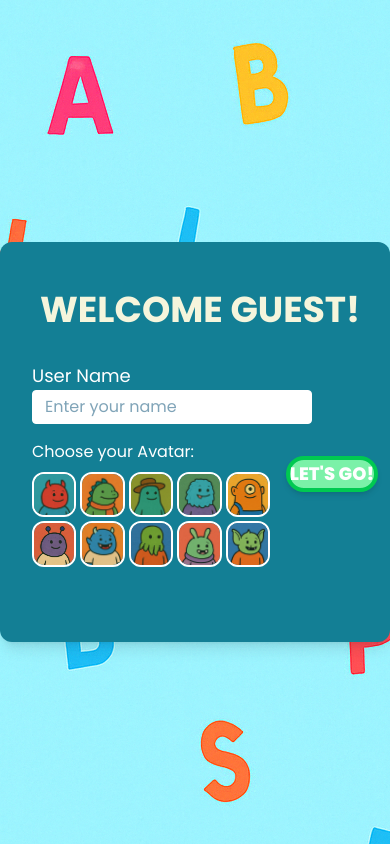
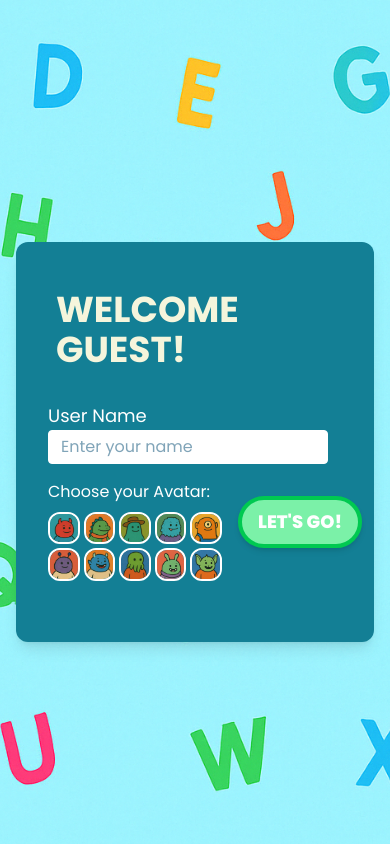
Before and after one commit to English-app-game/frontend, a React (Vite) app: page /login/guest in a window 390 px wide. Built offline with nearby package versions, Linux system fonts and the light colour scheme; no server answers.

Commit message:
loginGuestPageResponsive

```diff
--- a/src/ui/pages/LoginGuest.jsx
+++ b/src/ui/pages/LoginGuest.jsx
@@ -65,10 +65,10 @@ export default function LoginGuest() {
   };
 
   return (
-    <div className="min-h-screen bg-[url('/homePage.png')] flex justify-center items-center">
+    <div className="min-h-screen bg-[url('/homePage.png')] bg-cover bg-center flex justify-center items-center px-4">
       <div className="pt-10 w-full">
-        <BlueBox className="pr-3 ">
-          <Header text="WELCOME GUEST!" className="pl-2 pt-4" />
+        <BlueBox className="pr-3">
+          <Header text="WELCOME GUEST!" className="pl-2 pt-2 pt-4" />
           <div className="pt-7">
             <InputField
               text="User Name"
@@ -83,7 +83,7 @@ export default function LoginGuest() {
           <div className="pt-4">
             <PrimaryButton
               text="LET'S GO!"
-              className="float-right mt-4 ml-4"
+              className="float-right mt-4 ml-4 px-4 py-2"
               onClick={handleGuestLogin}
             />
             <h3 className="text-white mb-2">Choose your Avatar:</h3>
@@ -96,7 +96,11 @@ export default function LoginGuest() {
                     selectedAvatar === src ? "ring-4 ring-green-500" : ""
                   }`}
                 >
-                  <AvatarImg src={src} alt={`avatar-${index}`} className={"w-full h-full border-white border-2 rounded-xl"}/>
+                  <AvatarImg
+                    src={src}
+                    alt={`avatar-${index}`}
+                    className={"w-full h-full border-white border-2 rounded-xl"}
+                  />
                 </div>
               ))}
             </div>
```
